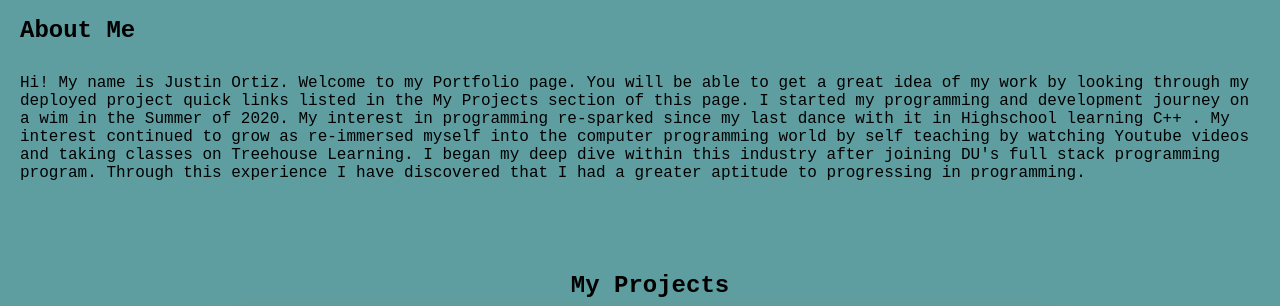
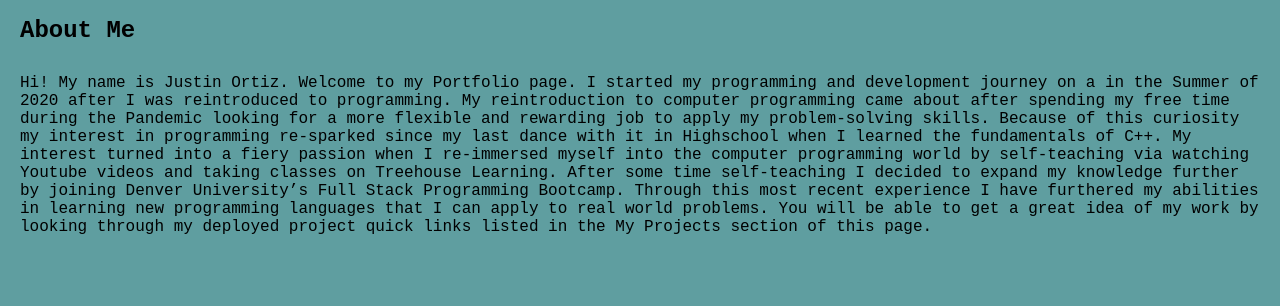
Before and after one commit to itsmejustino/Lil-P, a plain HTML site: page index.html in a window 1280 px wide. Shown: the part 357-663 px from the top of the page. Drawn offline with Linux system fonts and the light colour scheme.

Commit message:
add to about me paragraph

```diff
--- a/index.html
+++ b/index.html
@@ -46,10 +46,7 @@
 
 </div>
 <h2>About Me</h2>
-<p class="about-me-text">Hi! My name is Justin Ortiz. Welcome to my Portfolio page. You will be able to get a great idea of my work by looking through my deployed project quick links listed in the My Projects section of this page.
-    I started my programming and development journey on a wim in the Summer of 2020. My interest in programming re-sparked since my last dance with it in Highschool learning C++ . My interest continued to grow as re-immersed myself
-    into the computer programming world by self teaching by watching Youtube videos and taking classes on Treehouse Learning. I began my deep dive within this industry after joining DU's full stack programming program. Through this experience
-    I have discovered that I had a greater aptitude to progressing in programming.
+<p class="about-me-text">Hi! My name is Justin Ortiz. Welcome to my Portfolio page. I started my programming and development journey on a in the Summer of 2020 after I was reintroduced to programming. My reintroduction to computer programming came about after spending my free time during the Pandemic looking for a more flexible and rewarding job to apply my problem-solving skills. Because of this curiosity my interest in programming re-sparked since my last dance with it in Highschool when I learned the fundamentals of C++. My interest turned into a fiery passion when I re-immersed myself into the computer programming world by self-teaching via watching Youtube videos and taking classes on Treehouse Learning. After some time self-teaching I decided to expand my knowledge further by joining Denver University’s Full Stack Programming Bootcamp. Through this most recent experience I have furthered my abilities in learning new programming languages that I can apply to real world problems. You will be able to get a great idea of my work by looking through my deployed project quick links listed in the My Projects section of this page.
 </div>
 </div>
 
```
